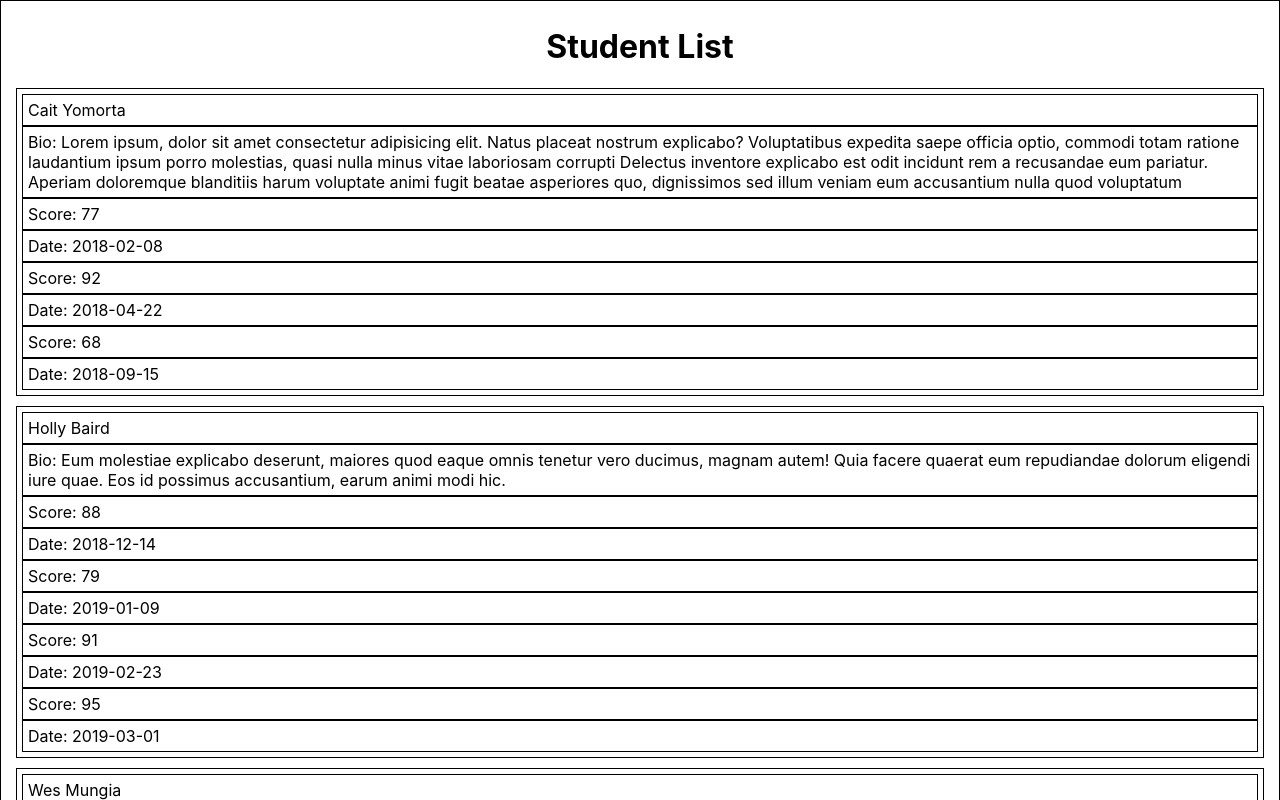
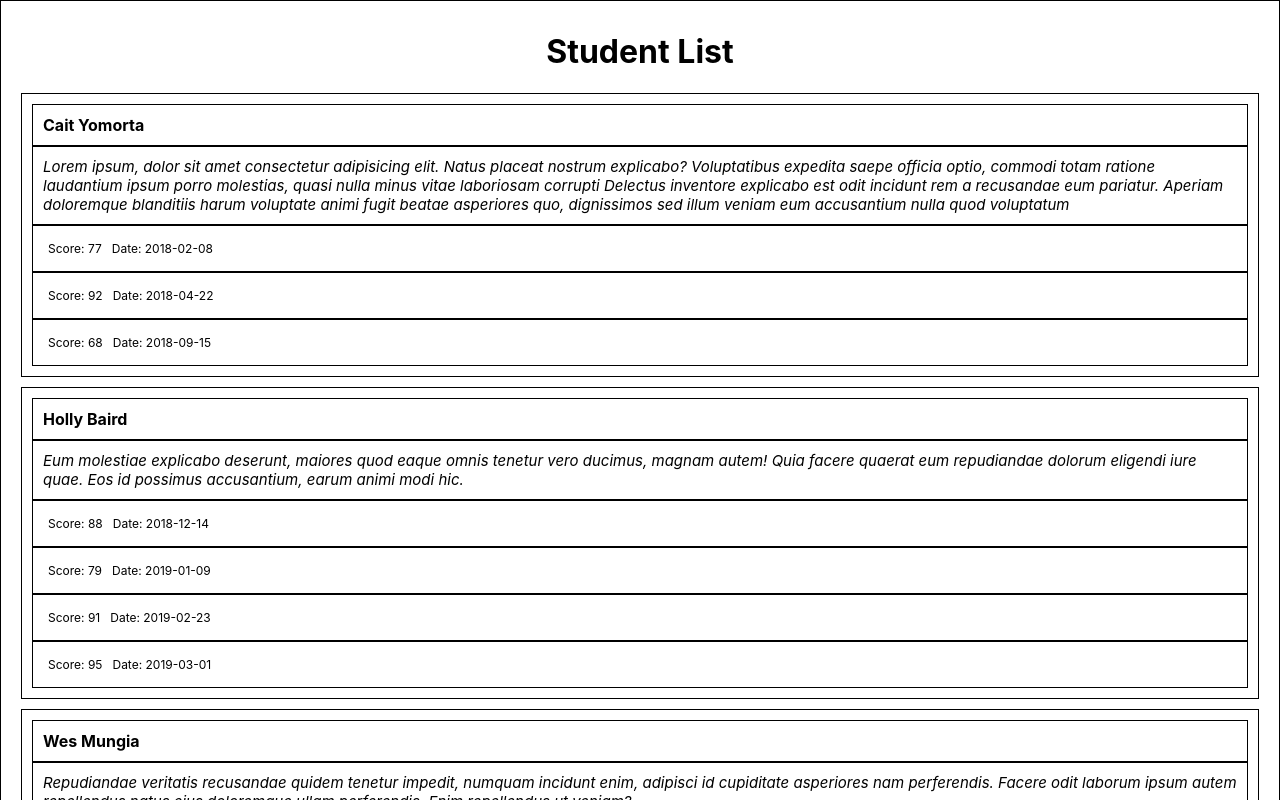
Before and after one commit to jessykim/react-students-lab, a React (Create React App) app: page / in a window 1280 px wide. Shown: the top 800 px of the page. Built offline with nearby package versions, Linux system fonts and the light colour scheme.

Commit message:
style components

```diff
--- a/src/App.css
+++ b/src/App.css
@@ -1,12 +1,30 @@
 div {
   border: 1px solid black;
-  padding: 5px;
+  padding: 10px;
 }
 
 h1 {
   text-align: center;
 }
 
+p {
+  margin: 5px;
+  font-size: 12px;
+}
+
+.score-info {
+  display: flex;
+}
+
 .student-container {
   margin: 10px;
 }
+
+#name {
+  font-weight: 700;
+}
+
+#bio {
+  font-size: 15px;
+  font-style: italic;
+}
--- a/src/Score.jsx
+++ b/src/Score.jsx
@@ -1,9 +1,9 @@
 const Score = (props) => {
   return (
-    <>
-      <div>Score: {props.score.score}</div>
-      <div>Date: {props.score.date}</div>
-    </>
+    <div className="score-info">
+      <p>Score: {props.score.score}</p>
+      <p>Date: {props.score.date}</p>
+    </div>
   );
 }
 
--- a/src/Student.jsx
+++ b/src/Student.jsx
@@ -3,8 +3,8 @@ import Score from "./Score";
 const Student = (props) => {
   return (
     <div className="student-container">
-      <div>{props.student.name}</div>
-      <div>Bio: {props.student.bio}</div>
+      <div id="name">{props.student.name}</div>
+      <div id="bio">{props.student.bio}</div>
       {props.student.scores.map((score, index) =>
         <Score key={`score-${index}`} score={score} />
       )}
```
